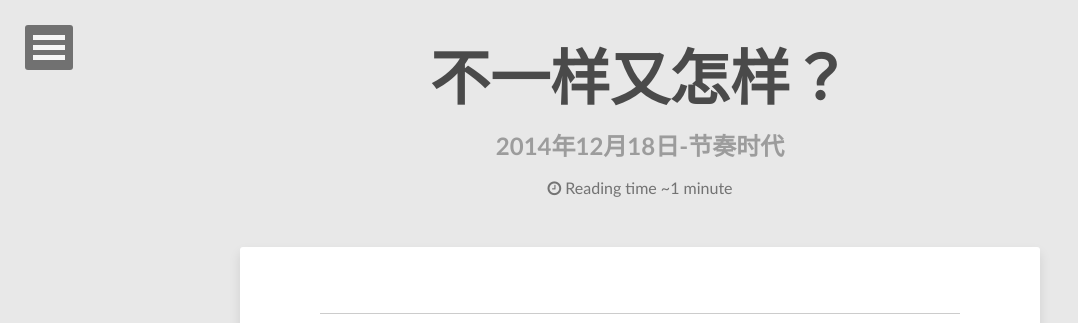
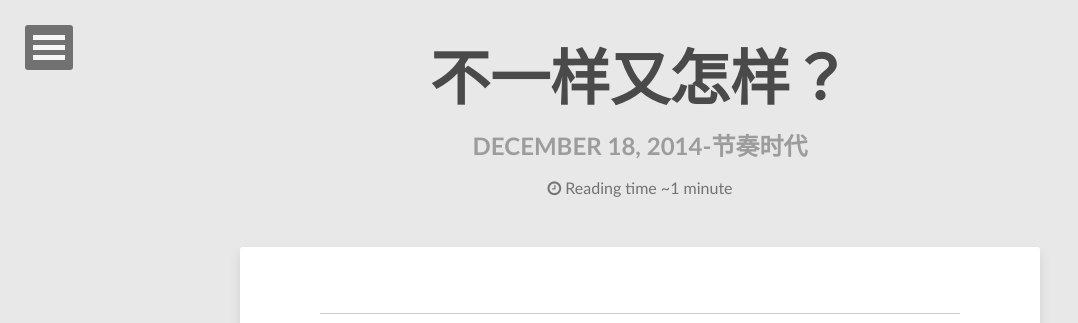
Before and after one commit to uare/uare.github.io, a Jekyll site: the page built from _posts/2014-12-18-不一样又怎样？.md, in a window 1280 px wide. Shown: the top 323 px of the page, without its empty margins (0-1078 px from the left). Built offline with Jekyll 4.4.1, drawn with Linux system fonts in a browser that asks for light colours; comment, search, counter and statistics services are not loaded.

Commit message:
update layout html

```diff
--- a/_layouts/post-index.html
+++ b/_layouts/post-index.html
@@ -14,7 +14,7 @@
 {% include navigation.html %}
 
 <div class="entry-header">
-  {% if page.image.credit %}<div class="image-credit">图片来源: <a href="{{ page.image.creditlink }}">{{ page.image.credit }}</a></div><!-- /.image-credit -->{% endif %}
+  {% if page.image.credit %}<div class="image-credit">Image source: <a href="{{ page.image.creditlink }}">{{ page.image.credit }}</a></div><!-- /.image-credit -->{% endif %}
   {% if page.image.feature %}
     <div class="entry-image">
       <img src="{{ site.url }}/images/{{ page.image.feature }}" alt="{{ page.title }}">
--- a/_layouts/post.html
+++ b/_layouts/post.html
@@ -15,7 +15,7 @@
 
 {% if page.image.feature %}
 <div class="entry-header">
-  {% if page.image.credit %}<div class="image-credit">图片来源: {% if page.image.creditlink %}<a href="{{ page.image.creditlink }}">{% endif %}{{ page.image.credit }}{% if page.image.creditlink %}</a>{% endif %}</div><!-- /.image-credit -->{% endif %}
+  {% if page.image.credit %}<div class="image-credit">Image source: {% if page.image.creditlink %}<a href="{{ page.image.creditlink }}">{% endif %}{{ page.image.credit }}{% if page.image.creditlink %}</a>{% endif %}</div><!-- /.image-credit -->{% endif %}
   <div class="entry-image">
     <img src="{{ site.url }}/images/{{ page.image.feature }}" alt="{{ page.title }}">
   </div><!-- /.entry-image -->
@@ -32,9 +32,9 @@
           <h1 class="entry-title"><a href="{{ site.url }}{{ page.url }}" rel="bookmark" title="{{ page.title }}">{{ page.title }}</a></h1>
         {% endif %}
         {% if page.categories %}
-            <h2><span class="entry-date date published"><time datetime="{{ page.date | date_to_xmlschema }}">{{ page.date | date: "%Y年%m月%d日" }}-{{ page.categories }}</time></span></h2>
+            <h2><span class="entry-date date published"><time datetime="{{ page.date | date_to_xmlschema }}">{{ page.date | date: "%B %d, %Y" }}-{{ page.categories }}</time></span></h2>
         {% else %}
-            <h2><span class="entry-date date published"><time datetime="{{ page.date | date_to_xmlschema }}">{{ page.date | date: "%Y年%m月%d日" }}</time></span></h2>
+            <h2><span class="entry-date date published"><time datetime="{{ page.date | date_to_xmlschema }}">{{ page.date | date: "%B %d, %Y" }}</time></span></h2>
         {% endif %}
         {% if site.reading_time %}
         <p class="entry-reading-time">
@@ -47,8 +47,8 @@
     <div class="entry-content">
       {{ content }}
       <footer class="entry-meta">
-        <span class="entry-tags">{% for tag in page.tags %}<a href="{{ site.url }}/tags/#{{ tag }}" title="标签 {{ tag }}" class="tag"><span class="term">{{ tag }}</span></a>{% unless forloop.last %}{% endunless %}{% endfor %}</span>
-        {% if page.modified %}<span>更新于 <span class="entry-date date updated"><time datetime="{{ page.modified }}">{{ page.modified | date: "%Y-%m-%d" }}</time></span></span>
+        <span class="entry-tags">{% for tag in page.tags %}<a href="{{ site.url }}/tags/#{{ tag }}" title="Pages tagged {{ tag }}" class="tag"><span class="term">{{ tag }}</span></a>{% unless forloop.last %}{% endunless %}{% endfor %}</span>
+        {% if page.modified %}<span>Updated on <span class="entry-date date updated"><time datetime="{{ page.modified }}">{{ page.modified | date: "%B %d, %Y" }}</time></span></span>
         <span class="author vcard"><span class="fn">{{ site.owner.name }}</span></span>{% endif %}
         {% if page.share != false %}{% include social-share.html %}{% endif %}
       </footer>
```
